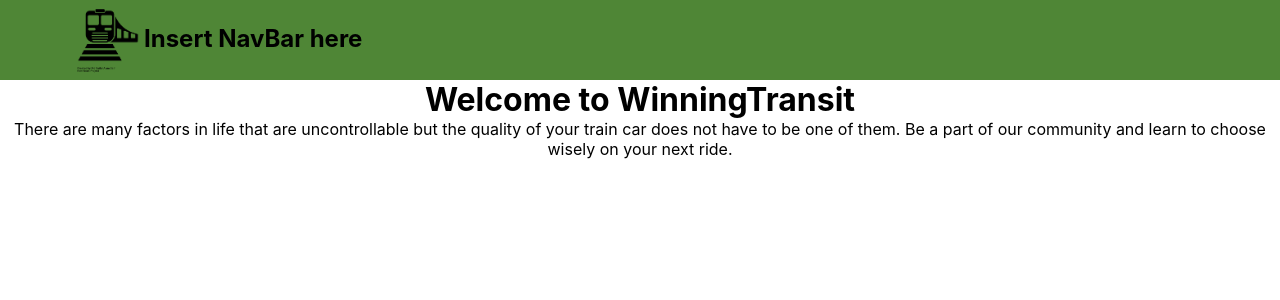
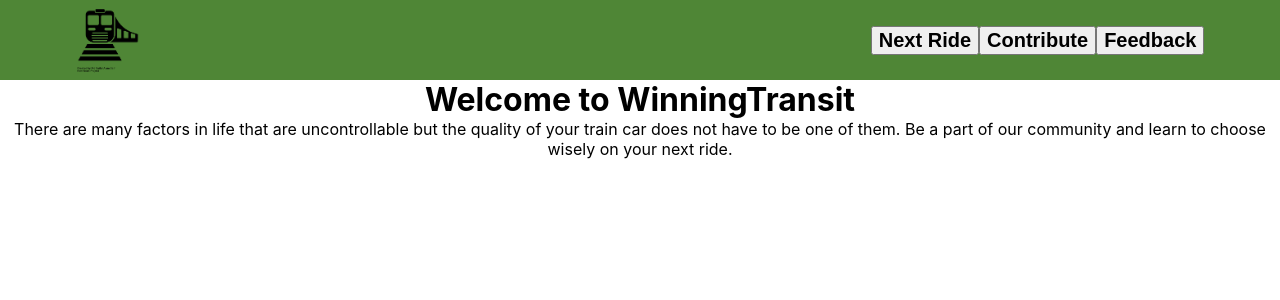
Before and after one commit to Kadus90/Winning-Transit, a React (Create React App) app: page / in a window 1280 px wide. Shown: the top 300 px of the page. Built offline with nearby package versions, Linux system fonts and the light colour scheme.

Commit message:
feat: Added buttons for future pages to the Nav.

```diff
--- a/src/Components/Nav/Nav.css
+++ b/src/Components/Nav/Nav.css
@@ -8,6 +8,8 @@
 
 .nav-content {
   display: flex;
+  align-items: center;
+  justify-content: space-between;
   height: 4vh;
   margin: 0 3rem;
 }
@@ -16,3 +18,9 @@
   height: 225%;
   align-self: center;
 }
+
+.nav-right {
+  align-self: center;
+  justify-items: space-between;
+  width: 30%;
+}
--- a/src/Components/Nav/Nav.jsx
+++ b/src/Components/Nav/Nav.jsx
@@ -10,7 +10,17 @@ export default function Nav() {
           src="/icons/train_icon.png"
           alt="train icon"
         />
-        <h1>Insert NavBar here</h1>
+        <div className="nav-right">
+          <button>
+            <h1>Next Ride</h1>
+          </button>
+          <button>
+            <h1>Contribute</h1>
+          </button>
+          <button>
+            <h1>Feedback</h1>
+          </button>
+        </div>
       </nav>
     </div>
   );
```
